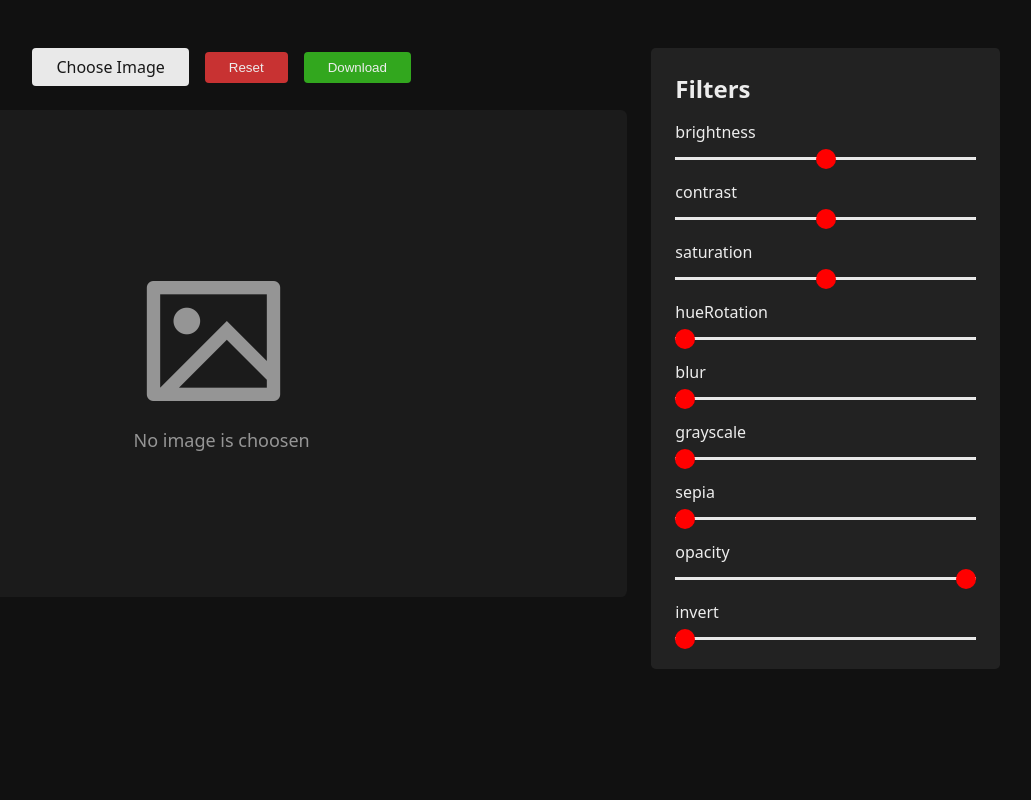
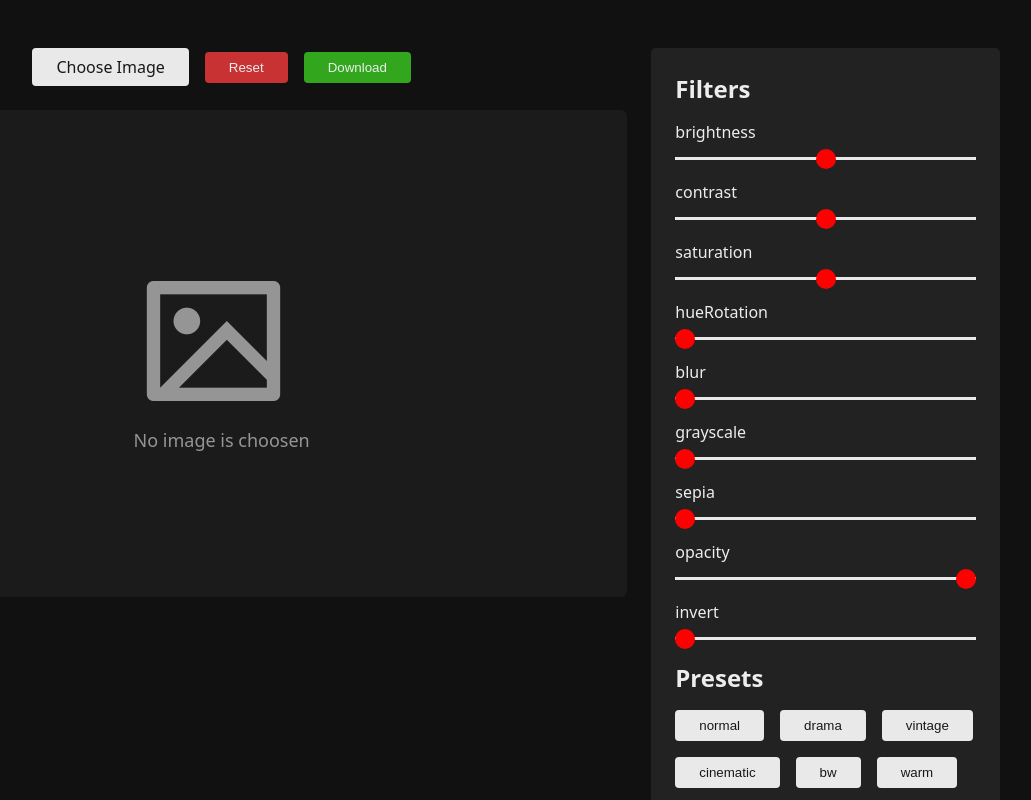
Before and after one commit to Kristal0024/Image-Editor, a plain HTML site: page index.html in a window 1280 px wide. Both pictures are taken after a click on the button "Reset". Shown: the top 800 px of the page, without its empty margins (232-1263 px from the left). Drawn offline with nearby package versions, Linux system fonts and the light colour scheme.

Commit message:
completed browser based image editor

```diff
--- a/index.html
+++ b/index.html
@@ -34,7 +34,8 @@
                 <h2>Filters</h2>
                 <div class="filters">
                 </div>
-
+                <h2>Presets</h2>
+                <div class="presets"></div>
             </div>
         </section>
     </main>
--- a/script.js
+++ b/script.js
@@ -1,4 +1,4 @@
-const filters={
+let filters={
     brightness:{
         value:100,
         min:0,
@@ -60,6 +60,9 @@ const imageinput=document.querySelector("#image-input")
 const canvasCtx=imagecanvas.getContext("2d")
 let file=null
 let image=null
+const reset=document.querySelector("#reset-btn")
+const download=document.querySelector("#download-btn")
+const presetcontainer=document.querySelector(".presets")
 
 function createfilterElement(name,unit="%",value,min,max){
     const div=document.createElement("div");
@@ -80,10 +83,13 @@ function createfilterElement(name,unit="%",value,min,max){
     })
     return div
 }
-Object.keys(filters).forEach(key=>{
+function createfilters(){
+    Object.keys(filters).forEach(key=>{
     const filterElement=createfilterElement(key,filters[key].unit,filters[key].value,filters[key].min,filters[key].max)
     filtercontainer.appendChild(filterElement)
 })
+}
+createfilters()
 imageinput.addEventListener("change",(event)=>{
     file=event.target.files[0]
     const imageplaceholder=document.querySelector(".placeholder-img")
@@ -112,5 +118,267 @@ function applyfilters(){
     invert(${filters.invert.value}${filters.invert.unit})
     `
     canvasCtx.drawImage(image,0,0)
-     canvasCtx.globalAlpha = 1;
 }
+reset.addEventListener("click",()=>{
+filters={
+    brightness:{
+        value:100,
+        min:0,
+        max:200,
+        unit:"%"
+    },
+    contrast:{
+         value:100,
+        min:0,
+        max:200,
+        unit:"%"
+    },
+    saturation:{
+         value:100,
+        min:0,
+        max:200,
+        unit:"%"
+    },
+    hueRotation:{
+         value:0,
+        min:0,
+        max:360,
+        unit:"deg"
+    },
+    blur:{
+         value:0,
+        min:0,
+        max:20,
+        unit:"px"
+    },
+    grayscale:{
+         value:0,
+        min:0,
+        max:100,
+        unit:"%"
+    },
+    sepia:{
+         value:0,
+        min:0,
+        max:100,
+        unit:"%"
+    },
+    opacity:{
+         value:100,
+        min:0,
+        max:100,
+        unit:"%"
+    },
+    invert:{
+         value:0,
+        min:0,
+        max:100,
+        unit:"%"
+    },
+}
+applyfilters()
+filtercontainer.innerHTML=""
+createfilters()
+})
+download.addEventListener("click",()=>{
+    const link =document.createElement("a")
+    link.download="edited-image.png"
+    link.href=imagecanvas.toDataURL()
+    link.click()
+})
+const presets = {
+    normal: {
+        brightness: 100,
+        contrast: 100,
+        saturation: 100,
+        hueRotation: 0,
+        blur: 0,
+        grayscale: 0,
+        sepia: 0,
+        opacity: 100,
+        invert: 0
+    },
+
+    drama: {
+        brightness: 95,
+        contrast: 140,
+        saturation: 130,
+        hueRotation: 0,
+        blur: 0,
+        grayscale: 0,
+        sepia: 0,
+        opacity: 100,
+        invert: 0
+    },
+
+    vintage: {
+        brightness: 105,
+        contrast: 90,
+        saturation: 80,
+        hueRotation: -10,
+        blur: 1,
+        grayscale: 20,
+        sepia: 35,
+        opacity: 100,
+        invert: 0
+    },
+
+    cinematic: {
+        brightness: 95,
+        contrast: 125,
+        saturation: 90,
+        hueRotation: 10,
+        blur: 0,
+        grayscale: 10,
+        sepia: 15,
+        opacity: 100,
+        invert: 0
+    },
+
+    bw: {
+        brightness: 100,
+        contrast: 120,
+        saturation: 0,
+        hueRotation: 0,
+        blur: 0,
+        grayscale: 100,
+        sepia: 0,
+        opacity: 100,
+        invert: 0
+    },
+
+    warm: {
+        brightness: 105,
+        contrast: 110,
+        saturation: 120,
+        hueRotation: -15,
+        blur: 0,
+        grayscale: 0,
+        sepia: 20,
+        opacity: 100,
+        invert: 0
+    },
+
+    cool: {
+        brightness: 100,
+        contrast: 105,
+        saturation: 90,
+        hueRotation: 20,
+        blur: 0,
+        grayscale: 0,
+        sepia: 0,
+        opacity: 100,
+        invert: 0
+    },
+     fade: {
+        brightness: 110,
+        contrast: 85,
+        saturation: 90,
+        hueRotation: 0,
+        blur: 0,
+        grayscale: 10,
+        sepia: 10,
+        opacity: 100,
+        invert: 0
+    },
+
+    moody: {
+        brightness: 90,
+        contrast: 130,
+        saturation: 85,
+        hueRotation: -5,
+        blur: 0,
+        grayscale: 15,
+        sepia: 10,
+        opacity: 100,
+        invert: 0
+    },
+
+    retro: {
+        brightness: 108,
+        contrast: 92,
+        saturation: 85,
+        hueRotation: -20,
+        blur: 1,
+        grayscale: 15,
+        sepia: 30,
+        opacity: 100,
+        invert: 0
+    },
+
+    soft: {
+        brightness: 110,
+        contrast: 90,
+        saturation: 95,
+        hueRotation: 0,
+        blur: 2,
+        grayscale: 0,
+        sepia: 0,
+        opacity: 100,
+        invert: 0
+    },
+
+    highContrast: {
+        brightness: 100,
+        contrast: 160,
+        saturation: 110,
+        hueRotation: 0,
+        blur: 0,
+        grayscale: 0,
+        sepia: 0,
+        opacity: 100,
+        invert: 0
+    },
+
+    washed: {
+        brightness: 115,
+        contrast: 80,
+        saturation: 70,
+        hueRotation: 0,
+        blur: 0,
+        grayscale: 10,
+        sepia: 10,
+        opacity: 100,
+        invert: 0
+    },
+
+    night: {
+        brightness: 85,
+        contrast: 120,
+        saturation: 80,
+        hueRotation: 15,
+        blur: 0,
+        grayscale: 10,
+        sepia: 0,
+        opacity: 100,
+        invert: 0
+    },
+
+    invertColors: {
+        brightness: 100,
+        contrast: 100,
+        saturation: 100,
+        hueRotation: 0,
+        blur: 0,
+        grayscale: 0,
+        sepia: 0,
+        opacity: 100,
+        invert: 100
+    }
+};
+Object.keys(presets).forEach(presetName=>{
+    const presetButton=document.createElement("button")
+    presetButton.classList.add("btn")
+    presetButton.innerText=presetName
+    presetcontainer.appendChild(presetButton)
+
+    presetButton.addEventListener("click",()=>{
+        const preset=presets[presetName]
+       Object.keys(preset).forEach(filterName=>{
+        filters[filterName].value=preset[filterName]
+       })
+       applyfilters()
+       filtercontainer.innerHTML=""
+       createfilters()
+    })
+})
--- a/style.css
+++ b/style.css
@@ -119,3 +119,8 @@ canvas{
     max-height: 80vh;
     display: none;
 }
+.presets{
+    display: flex;
+    flex-wrap: wrap;
+    gap: var(--gutter-md);
+}
```
